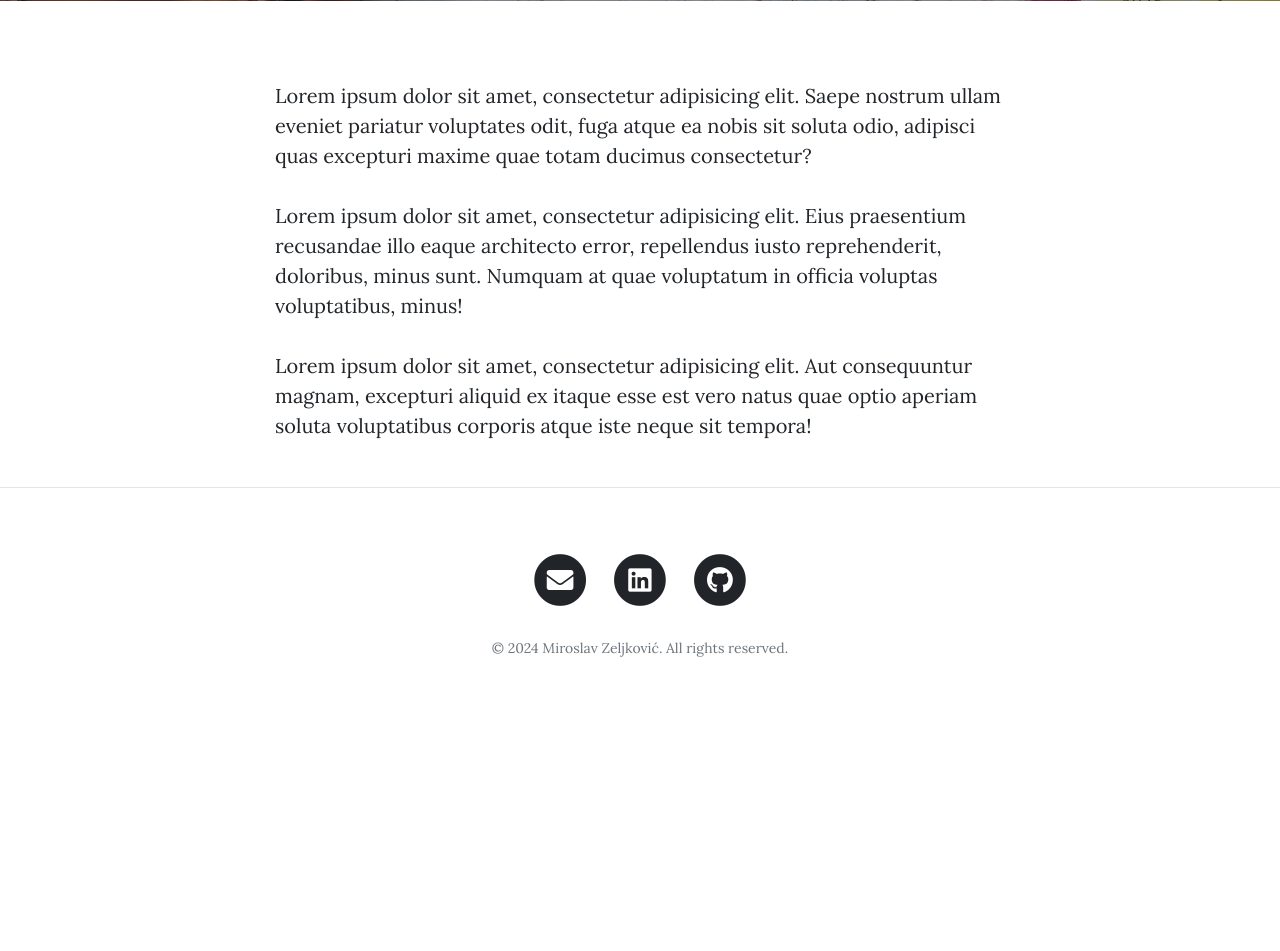
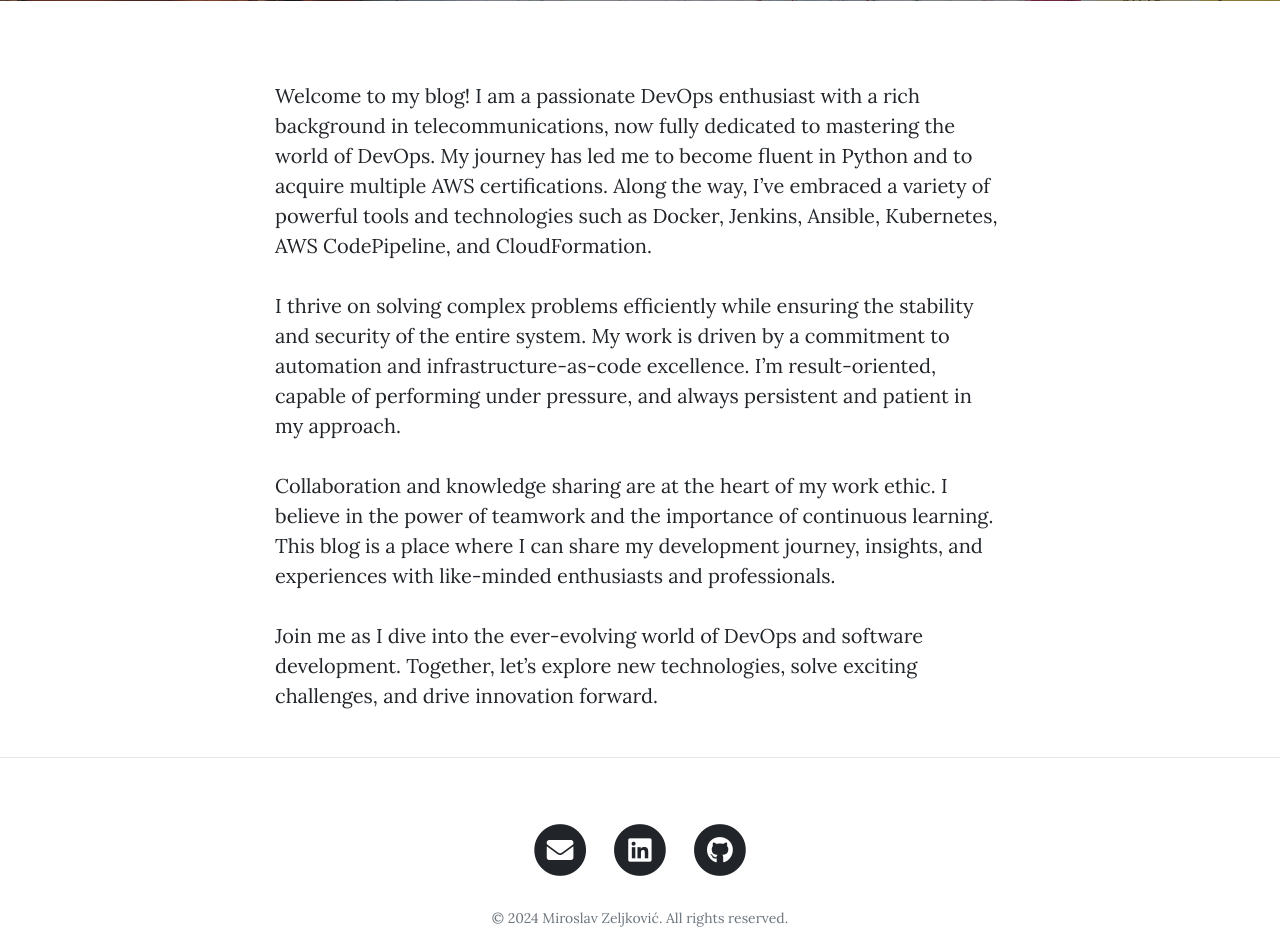
Before and after one commit to Wiola09/dan69_blog-with-users-start, a Flask app: page /about in a window 1280 px wide. Shown: the part 531-1482 px from the top of the page. Before the commit the page ends 1188 px from the top, so only its background shows below. Run offline with Flask 2, Linux system fonts and the light colour scheme; some libraries are stand-ins or nearby versions.

Commit message:
Update about.html

```diff
--- a/templates/about.html
+++ b/templates/about.html
@@ -19,9 +19,10 @@
   <div class="container">
     <div class="row">
       <div class="col-lg-8 col-md-10 mx-auto">
-        <p>Lorem ipsum dolor sit amet, consectetur adipisicing elit. Saepe nostrum ullam eveniet pariatur voluptates odit, fuga atque ea nobis sit soluta odio, adipisci quas excepturi maxime quae totam ducimus consectetur?</p>
-        <p>Lorem ipsum dolor sit amet, consectetur adipisicing elit. Eius praesentium recusandae illo eaque architecto error, repellendus iusto reprehenderit, doloribus, minus sunt. Numquam at quae voluptatum in officia voluptas voluptatibus, minus!</p>
-        <p>Lorem ipsum dolor sit amet, consectetur adipisicing elit. Aut consequuntur magnam, excepturi aliquid ex itaque esse est vero natus quae optio aperiam soluta voluptatibus corporis atque iste neque sit tempora!</p>
+        <p>Welcome to my blog! I am a passionate DevOps enthusiast with a rich background in telecommunications, now fully dedicated to mastering the world of DevOps. My journey has led me to become fluent in Python and to acquire multiple AWS certifications. Along the way, I’ve embraced a variety of powerful tools and technologies such as Docker, Jenkins, Ansible, Kubernetes, AWS CodePipeline, and CloudFormation. </p>
+        <p>I thrive on solving complex problems efficiently while ensuring the stability and security of the entire system. My work is driven by a commitment to automation and infrastructure-as-code excellence. I’m result-oriented, capable of performing under pressure, and always persistent and patient in my approach. </p>
+        <p>Collaboration and knowledge sharing are at the heart of my work ethic. I believe in the power of teamwork and the importance of continuous learning. This blog is a place where I can share my development journey, insights, and experiences with like-minded enthusiasts and professionals. </p>
+        <p>Join me as I dive into the ever-evolving world of DevOps and software development. Together, let’s explore new technologies, solve exciting challenges, and drive innovation forward. </p>
       </div>
     </div>
   </div>
```
